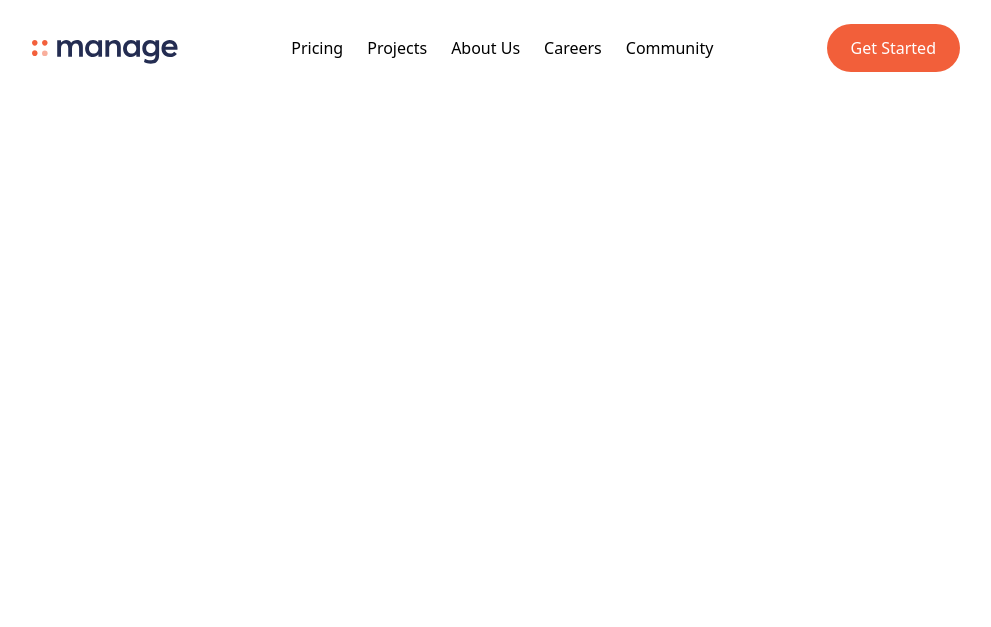
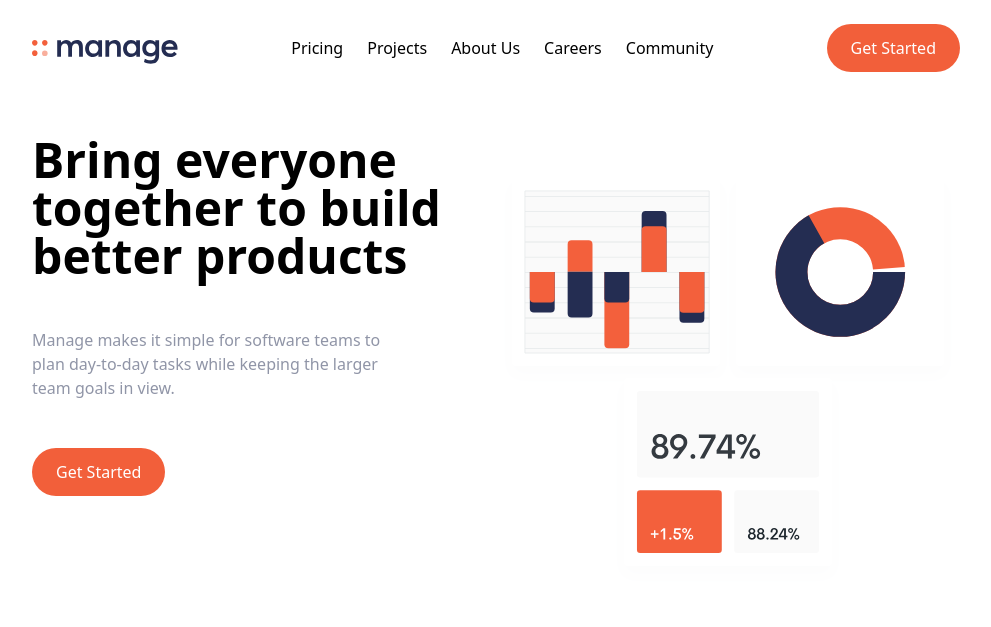
Before and after one commit to RonenTGreat/manage-landing-page, a website: page index.html in a window 1280 px wide. Shown: the whole page, without its empty margins (144-1135 px from the left). Drawn offline with Linux system fonts and the light colour scheme.

Commit message:
added hero section

```diff
--- a/index.html
+++ b/index.html
@@ -1,10 +1,10 @@
 <!DOCTYPE html>
 <html lang="en">
   <head>
-  <meta charset="UTF-8">
-  <meta http-equiv="X-UA-Compatible" content="IE=edge">
-  <meta name="viewport" content="width=device-width, initial-scale=1.0">
-  <link rel="stylesheet" href="css/main.css">
+    <meta charset="UTF-8" />
+    <meta http-equiv="X-UA-Compatible" content="IE=edge" />
+    <meta name="viewport" content="width=device-width, initial-scale=1.0" />
+    <link rel="stylesheet" href="css/main.css" />
     <title>Manage Landing Page</title>
   </head>
   <body>
@@ -14,7 +14,7 @@
       <div class="flex items-center justify-between">
         <!-- Logo -->
         <div class="pt-2">
-        <img src="/images/logo.svg" alt="logo">
+          <img src="/images/logo.svg" alt="logo" />
         </div>
         <!-- Menu Items -->
         <div class="hidden md:flex space-x-6">
@@ -25,8 +25,47 @@
           <a href="#" class="hover:text-darkGrayishBlue">Community</a>
         </div>
         <!-- Button -->
-      <a href="#" class="hidden md:block p-3 px-6 p5-2 text-white bg-brightRed rounded-full baseline hover:bg-brightRedLight">Get Started</a>
+        <a
+          href="#"
+          class="hidden md:block p-3 px-6 p5-2 text-white bg-brightRed rounded-full baseline hover:bg-brightRedLight"
+          >Get Started</a
+        >
       </div>
     </nav>
+
+    <!-- Hero Section -->
+    <section id="hero">
+      <!-- Flex Container -->
+      <div
+        class="container flex flex-col-reverse md:flex-row items-center px-6 mx-auto mt-10 space-y-0 md:space-y-0"
+      >
+        <!-- Left Item -->
+        <div class="flex flex-col mb-32 space-y-12 md:w-1/2">
+          <h1
+            class="max-w-md text-4xl font-bold text-center md:text-5xl md:text-left"
+          >
+            Bring everyone together to build better products
+          </h1>
+          <p class="max-w-sm text-center text-darkGrayishBlue md:text-left">
+            Manage makes it simple for software teams to plan day-to-day tasks
+            while keeping the larger team goals in view.
+          </p>
+          <div class="flex justify-center md:justify-start">
+            <a
+          href="#"
+          class="p-3 px-6 p5-2 text-white bg-brightRed rounded-full baseline hover:bg-brightRedLight"
+          >Get Started</a
+        >
+          </div>
+        </div>
+
+        <!-- Right Item(Image)-->
+        <div class="md:w-1/2">
+          <img src="/images/illustration-intro.svg" alt="">
+        </div>
+      </div>
+    </section>
+
+
   </body>
 </html>
```
Also changed, not shown: css/main.css. Lines whose indentation alone changed are shown as unchanged.
